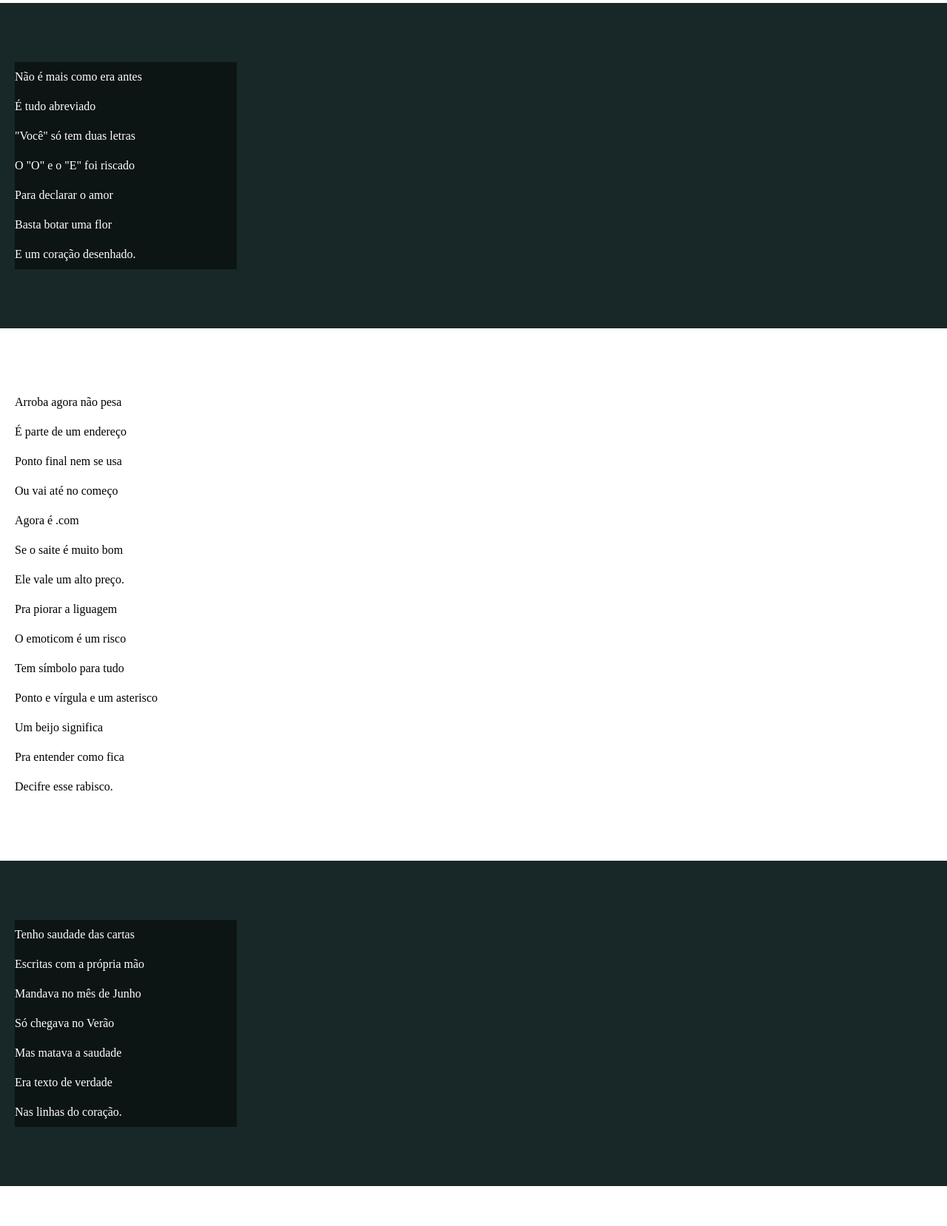
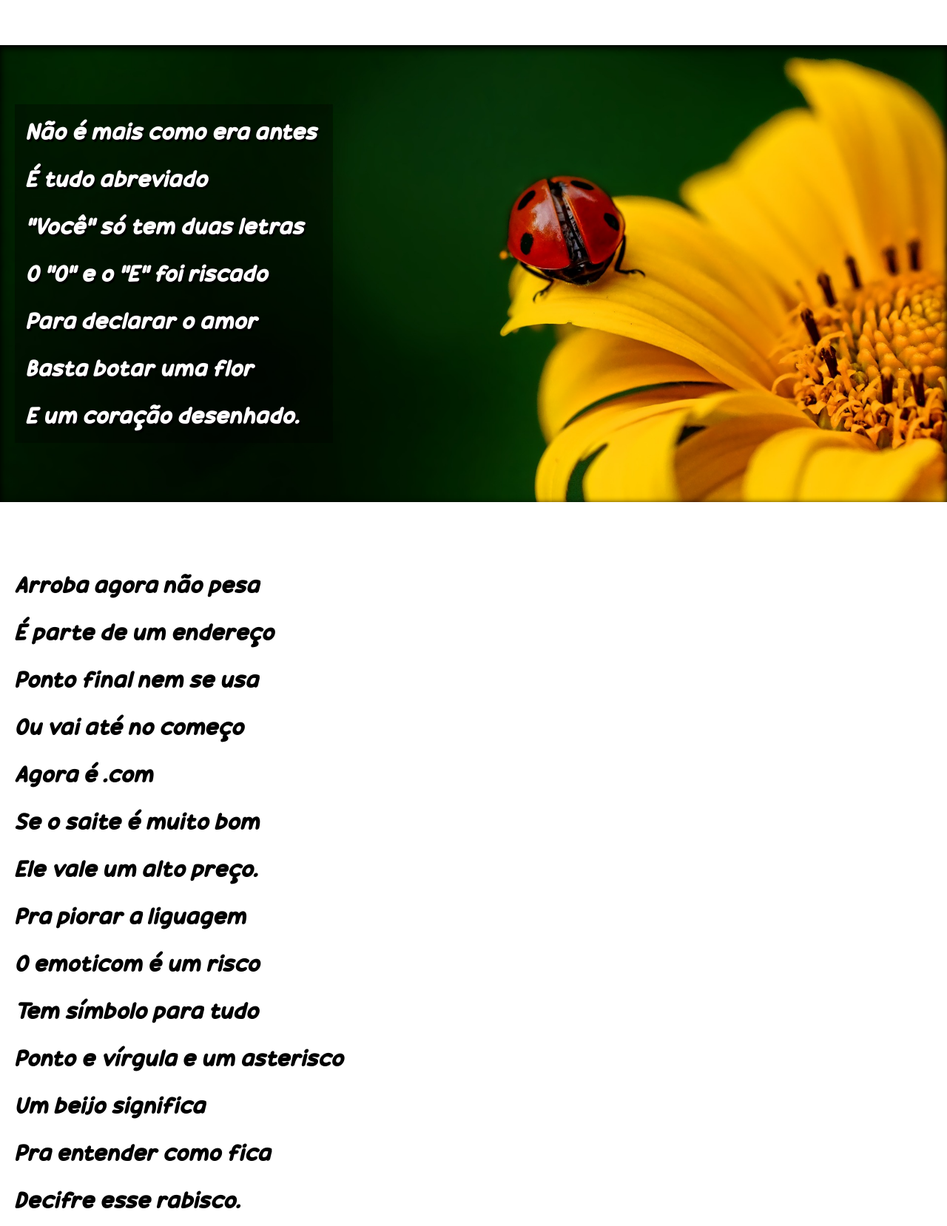
Before and after one commit to Wlevy1/HTML-CSS, a plain HTML site: page Desafios/Site Cordel/index.html in a window 1280 px wide. Shown: the part 937-2595 px from the top of the page at 74% size. Drawn offline with Linux system fonts and the light colour scheme.

Commit message:
finalizando o projeto Cordel

```diff
--- a/Desafios/Site Cordel/index.html
+++ b/Desafios/Site Cordel/index.html
@@ -25,7 +25,7 @@
 		</p>
 	</section>
 
-	<section class="imagem">
+	<section class="imagem" id="img1">
 		<p>
 			Não é mais como era antes<br>
 			É tudo abreviado<br>
@@ -59,7 +59,7 @@
 		</p>
 	</section>
 
-	<section class="imagem">
+	<section class="imagem" id="img2">
 		<p>
 			Tenho saudade das cartas<br>
 			Escritas com a própria mão<br>
@@ -94,7 +94,7 @@
 	</section>
 
 
-	<footer><span>site criado por Wellington para o desafio do Curso em vídeo do profº Gustavo Guanabara</span></footer>
+	<footer><span>site criado por Wellington para o desafio do Curso em vídeo profº Gustavo Guanabara</span></footer>
 
 </body>
 </html>
--- a/Desafios/Site Cordel/style.css
+++ b/Desafios/Site Cordel/style.css
@@ -7,7 +7,7 @@
 
 @font-face {
 	font-family: Parágrafos;
-	src: url(assets/fontes/Cream\ Cake.otf);
+	src: url(assets/fontes/Candy\ Beans.otf);
 }
 
 * {
@@ -18,7 +18,7 @@
 
 body{
 	height: 100vh;
-	background: black url(assets/imagens/background001.jpg) right center no-repeat fixed;
+	background: white url(assets/imagens/background001.jpg) right center no-repeat fixed;
 	background-size: cover;
 }
 
@@ -27,12 +27,11 @@ body{
 	background-color: black;
 	font-family: Cordel, serif;
 	text-align: center;
-	min-height: 100px;
-	max-height: 500px;
 }
 
 
 .cabeçalho > h1{
+	height: 25vw;
 	font-size: 25vh;
 	padding-top: 50px;
 	font-weight: 100;
@@ -46,6 +45,13 @@ body{
 	color: white;
 }
 
+.cabeçalho > p > a:hover{
+	transition-duration: 0.5s;
+	background-color: rgba(255, 255, 255, 0.322);
+	border-radius: 15px;
+	padding: 0px 4px;
+}
+
 #site{
 	text-decoration: none;
 	color: white;
@@ -57,9 +63,18 @@ body{
 }
 
 section{
+	font-size: 2em;
+	font-family: Parágrafos, sans-serif;
 	padding: 10vh 0px;
 	line-height: 40px;
 	padding-left: 20px;
+	font-weight: 100;
+	font-style: italic;
+}
+
+section > p{
+	font-weight: lighter;
+	line-height: 2em;
 }
 
 .imagem{
@@ -68,10 +83,38 @@ section{
 
 .imagem > p{
 	color: white;
-	background-color: rgba(0, 0, 0, 0.479);
-	width: 300px;
+	background-color: rgba(0, 0, 0, 0.342);
+	width: 400px;
+	padding: 5px 15px;
+	text-shadow: 2px 3px 1px black;
 }
 
 .normal{
 	background-color: white;
 }
+
+#img1{
+	background-image: url(assets/imagens/background001.jpg);
+	background-position: center right;
+	background-size: cover;
+	box-shadow: inset 0px 3px 10px 1px black;
+	background-attachment: fixed;
+}
+
+#img2{
+	background-image: url(assets/imagens/background002.jpg);
+	background-position: center;
+	box-shadow: inset 0px 3px 10px 1px black;
+	background-attachment: fixed;
+}
+
+footer{
+	padding: 5px;
+	background-color: black;
+	text-align: center;
+	font-weight: bolder;
+}
+
+footer > span{
+	color: white;
+}
```
Also changed, not shown: Desafios/Site Cordel/assets/Nice Honey.otf (added), Desafios/Site Cordel/assets/fontes/Nice Honey.otf (added).
